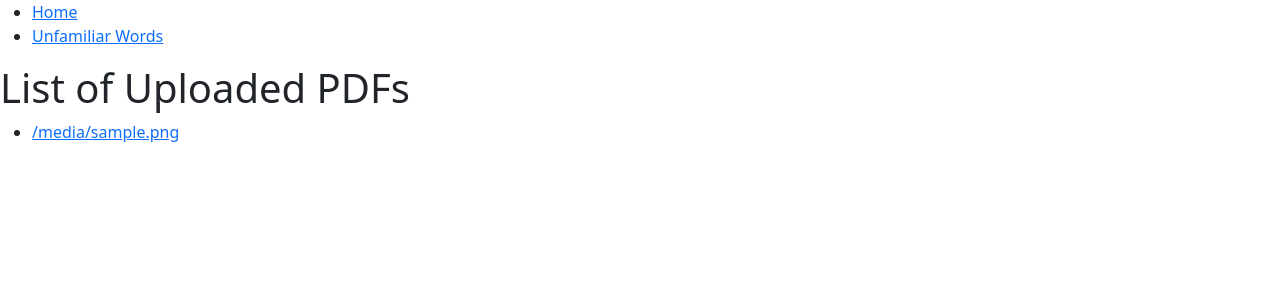
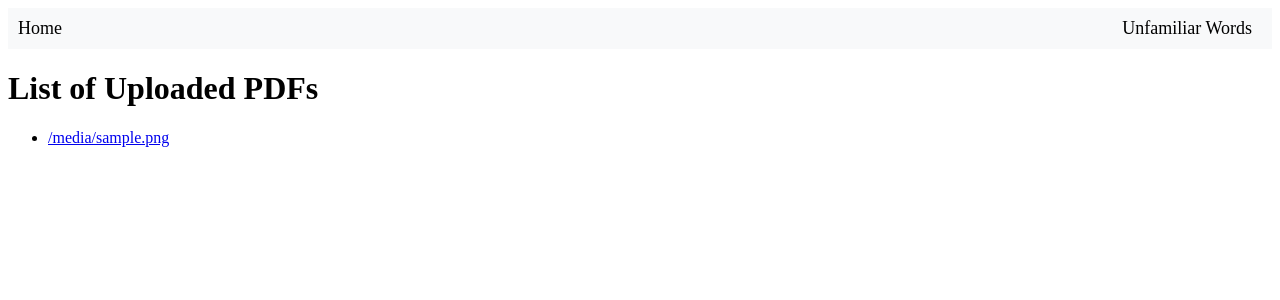
Before and after one commit to wreczek/pdf_viewer_and_dictionary, a Python web app: template templates/index.html in a window 1280 px wide. Shown: the top 300 px of the page. Run offline with Jinja, Linux system fonts and the light colour scheme; the template is opened without the code that fills it: most values are stand-ins (such as "Sample title", 1, 10 or a date in 2020); some libraries are stand-ins or nearby versions.

Commit message:
different css style

```diff
--- a/templates/base.html
+++ b/templates/base.html
@@ -2,15 +2,54 @@
 <html>
 <head>
   <title>{% block title %}{% endblock %}</title>
-  <link rel="stylesheet" href="https://cdnjs.cloudflare.com/ajax/libs/twitter-bootstrap/5.0.2/css/bootstrap.min.css">
+  <style>
+    .nav-bar {
+      display: flex;
+      justify-content: space-between;
+      align-items: center;
+      background-color: #f8f9fa;
+      padding: 10px;
+    }
+    .nav-bar a {
+      text-decoration: none;
+      color: black;
+      font-size: 18px;
+      margin-right: 10px;
+    }
+    .nav-bar a:hover {
+      text-decoration: underline;
+    }
+
+    .my-table {
+  border-collapse: collapse;
+  width: 100%;
+}
+
+.my-table th,
+.my-table td {
+  text-align: left;
+  padding: 8px;
+}
+
+.my-table th {
+  background-color: #007bff;
+  color: white;
+}
+
+.my-table tr:nth-child(even) {
+  background-color: #f2f2f2;
+}
+  </style>
 </head>
 <body>
-  <nav>
-    <ul>
-      <li><a href="{{ url_for('index') }}">Home</a></li>
-      <li><a href="{{ url_for('unfamiliar_words') }}">Unfamiliar Words</a></li>
-    </ul>
-  </nav>
+  <div class="nav-bar">
+    <div>
+      <a href="{{ url_for('index') }}">Home</a>
+    </div>
+    <div>
+      <a href="{{ url_for('unfamiliar_words') }}">Unfamiliar Words</a>
+    </div>
+  </div>
   {% block content %}{% endblock %}
 </body>
 </html>
```
